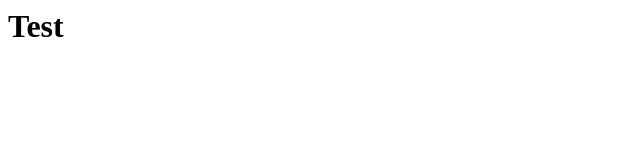
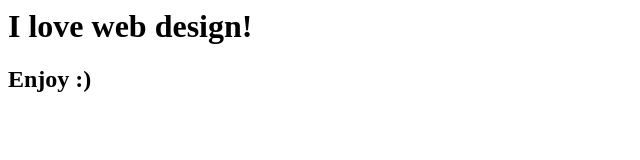
Before and after one commit to Harlen-Lam/harlen-lam.github.io, a plain HTML site: page test.html in a window 1280 px wide. Shown: the whole page, without its empty margins (0-640 px from the left). Drawn offline with Linux system fonts and the light colour scheme.

Commit message:
Update test.html

```diff
--- a/test.html
+++ b/test.html
@@ -1,8 +1,8 @@
 <html>
-  <head>
-    <title>Test Page</title>
-  </head>
   <body>
-    <h1>Test</h1>
+
+    <h1>I love web design!</h1>
+    <h2>Enjoy :) </h2>
+
   </body>
 </html>
```
